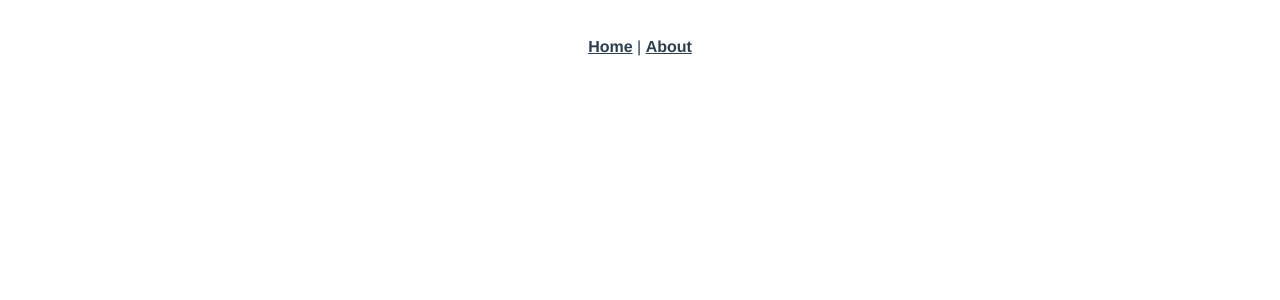
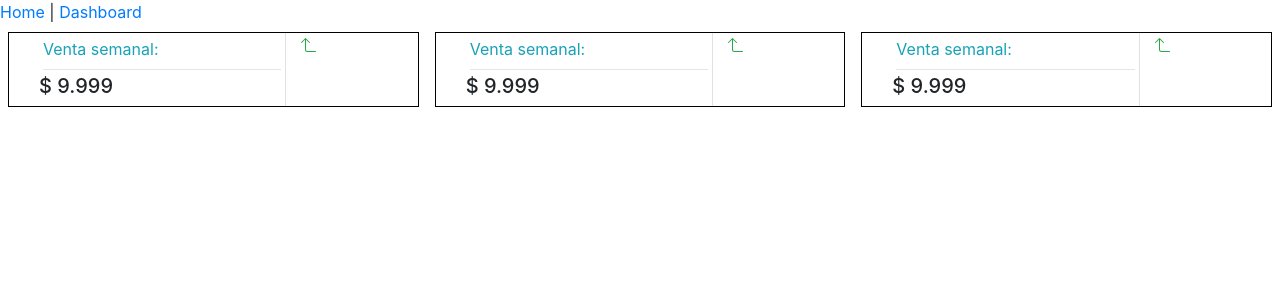
Before and after one commit to sigmdot/Cajero-online, a Vue app: page /dashboard in a window 1280 px wide. Shown: the top 300 px of the page. Built offline with nearby package versions, Linux system fonts and the light colour scheme.

Commit message:
add medidor componente, add Dashboard view

```diff
--- a/package.json
+++ b/package.json
@@ -8,7 +8,11 @@
     "lint": "vue-cli-service lint"
   },
   "dependencies": {
+    "@popperjs/core": "^2.4.1",
+    "bootstrap": "^4.5.0",
+    "bootstrap-vue": "^2.15.0",
     "core-js": "^3.6.5",
+    "portal-vue": "^2.1.7",
     "vue": "^2.6.11",
     "vue-router": "^3.2.0",
     "vuex": "^3.4.0"
--- a/src/App.vue
+++ b/src/App.vue
@@ -2,31 +2,12 @@
   <div id="app">
     <div id="nav">
       <router-link to="/">Home</router-link> |
-      <router-link to="/about">About</router-link>
+      <router-link to="/dashboard">Dashboard</router-link>
     </div>
     <router-view/>
   </div>
 </template>
 
 <style>
-#app {
-  font-family: Avenir, Helvetica, Arial, sans-serif;
-  -webkit-font-smoothing: antialiased;
-  -moz-osx-font-smoothing: grayscale;
-  text-align: center;
-  color: #2c3e50;
-}
 
-#nav {
-  padding: 30px;
-}
-
-#nav a {
-  font-weight: bold;
-  color: #2c3e50;
-}
-
-#nav a.router-link-exact-active {
-  color: #42b983;
-}
 </style>
--- a/src/components/HelloWorld.vue
+++ /dev/null
@@ -1,60 +0,0 @@
-<template>
-  <div class="hello">
-    <h1>{{ msg }}</h1>
-    <p>
-      For a guide and recipes on how to configure / customize this project,<br>
-      check out the
-      <a href="https://cli.vuejs.org" target="_blank" rel="noopener">vue-cli documentation</a>.
-    </p>
-    <h3>Installed CLI Plugins</h3>
-    <ul>
-      <li><a href="https://github.com/vuejs/vue-cli/tree/dev/packages/%40vue/cli-plugin-babel" target="_blank" rel="noopener">babel</a></li>
-      <li><a href="https://github.com/vuejs/vue-cli/tree/dev/packages/%40vue/cli-plugin-router" target="_blank" rel="noopener">router</a></li>
-      <li><a href="https://github.com/vuejs/vue-cli/tree/dev/packages/%40vue/cli-plugin-vuex" target="_blank" rel="noopener">vuex</a></li>
-      <li><a href="https://github.com/vuejs/vue-cli/tree/dev/packages/%40vue/cli-plugin-eslint" target="_blank" rel="noopener">eslint</a></li>
-    </ul>
-    <h3>Essential Links</h3>
-    <ul>
-      <li><a href="https://vuejs.org" target="_blank" rel="noopener">Core Docs</a></li>
-      <li><a href="https://forum.vuejs.org" target="_blank" rel="noopener">Forum</a></li>
-      <li><a href="https://chat.vuejs.org" target="_blank" rel="noopener">Community Chat</a></li>
-      <li><a href="https://twitter.com/vuejs" target="_blank" rel="noopener">Twitter</a></li>
-      <li><a href="https://news.vuejs.org" target="_blank" rel="noopener">News</a></li>
-    </ul>
-    <h3>Ecosystem</h3>
-    <ul>
-      <li><a href="https://router.vuejs.org" target="_blank" rel="noopener">vue-router</a></li>
-      <li><a href="https://vuex.vuejs.org" target="_blank" rel="noopener">vuex</a></li>
-      <li><a href="https://github.com/vuejs/vue-devtools#vue-devtools" target="_blank" rel="noopener">vue-devtools</a></li>
-      <li><a href="https://vue-loader.vuejs.org" target="_blank" rel="noopener">vue-loader</a></li>
-      <li><a href="https://github.com/vuejs/awesome-vue" target="_blank" rel="noopener">awesome-vue</a></li>
-    </ul>
-  </div>
-</template>
-
-<script>
-export default {
-  name: 'HelloWorld',
-  props: {
-    msg: String
-  }
-}
-</script>
-
-<!-- Add "scoped" attribute to limit CSS to this component only -->
-<style scoped>
-h3 {
-  margin: 40px 0 0;
-}
-ul {
-  list-style-type: none;
-  padding: 0;
-}
-li {
-  display: inline-block;
-  margin: 0 10px;
-}
-a {
-  color: #42b983;
-}
-</style>
--- /dev/null
+++ b/src/components/Medidor.vue
@@ -0,0 +1,33 @@
+<template>
+    <div class="medidor col container-fluid row pr-0 m-2">
+        <div class="col-8 border-right pr-0">
+            <div class="col-12 p-0">
+                <p class="text-info m-0 p-1">Venta semanal:</p>
+                <hr class="m-1">
+            </div>
+            <div class="col-12 p-0">
+                <h5>$ 9.999</h5>
+            </div>
+        </div>
+        <div class="col-4 w-100">
+            <b-icon icon="arrow90deg-up" variant="success"></b-icon>
+        </div>
+    </div>
+</template>
+
+<script>
+export default {
+    name:'Medidor',
+    components:{
+
+    }
+}
+</script>
+
+<style>
+   .medidor{
+       border: 1px solid black;
+       max-height: 88.3px;
+       overflow: hidden;
+   }
+</style>
--- a/src/router/index.js
+++ b/src/router/index.js
@@ -1,6 +1,7 @@
 import Vue from 'vue'
 import VueRouter from 'vue-router'
 import Home from '../views/Home.vue'
+import Dashboard from '../views/Dashboard.vue'
 
 Vue.use(VueRouter)
 
@@ -11,12 +12,9 @@ Vue.use(VueRouter)
     component: Home
   },
   {
-    path: '/about',
-    name: 'About',
-    // route level code-splitting
-    // this generates a separate chunk (about.[hash].js) for this route
-    // which is lazy-loaded when the route is visited.
-    component: () => import(/* webpackChunkName: "about" */ '../views/About.vue')
+    path: '/dashboard',
+    name: 'Dashboard',
+    component :Dashboard
   }
 ]
 
--- a/src/views/About.vue
+++ /dev/null
@@ -1,5 +0,0 @@
-<template>
-  <div class="about">
-    <h1>This is an about page</h1>
-  </div>
-</template>
--- /dev/null
+++ b/src/views/Dashboard.vue
@@ -0,0 +1,25 @@
+<template>
+  <div class="dashboard">
+      <div class="container-fluid">
+        <div class="row justify-content-between">
+            <medidor></medidor>
+            <medidor></medidor>
+            <medidor></medidor>
+        </div>
+      </div>
+  </div>
+</template>
+
+<script>
+import Medidor from '@/components/Medidor.vue'
+export default {
+    name:'Dashboard',
+    components:{
+        Medidor
+    }
+}
+</script>
+
+<style>
+
+</style>
--- a/src/views/Home.vue
+++ b/src/views/Home.vue
@@ -1,18 +1,17 @@
 <template>
   <div class="home">
-    <img alt="Vue logo" src="../assets/logo.png">
-    <HelloWorld msg="Welcome to Your Vue.js App"/>
+
   </div>
 </template>
 
 <script>
 // @ is an alias to /src
-import HelloWorld from '@/components/HelloWorld.vue'
-
+/* import HelloWorld from '@/components/HelloWorld.vue'
+ */
 export default {
   name: 'Home',
   components: {
-    HelloWorld
+
   }
 }
 </script>
```
Also changed, not shown: src/main.js (+9 -0 lines), 1 other file (tests, documents, lock files or other folders).
